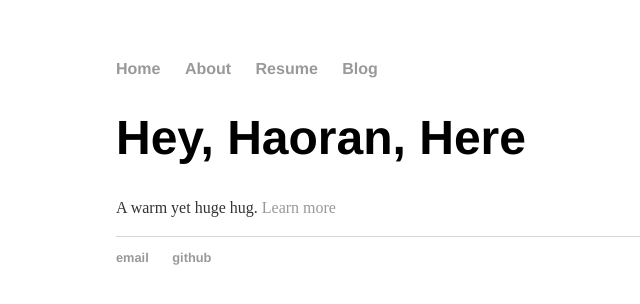
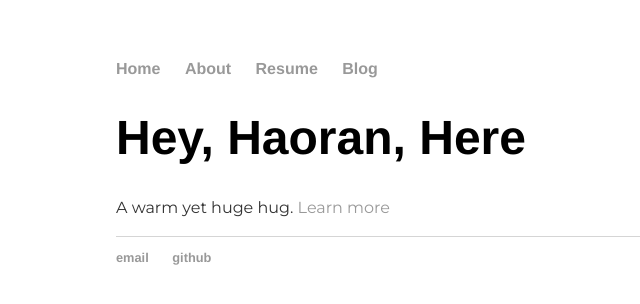
Before and after one commit to zhuwhr/zhuwhr.github.io, a Jekyll site: the page built from index.html, in a window 1280 px wide. Shown: the top 304 px of the page, without its empty margins (76-716 px from the left). Built offline with Jekyll 4.4.1, drawn with Linux system fonts in a browser that asks for light colours.

Commit message:
change fonts

```diff
--- a/css/main.css
+++ b/css/main.css
@@ -1,6 +1,9 @@
+@import url(https://fonts.googleapis.com/css?family=Montserrat);
+
 body {
     margin: 60px auto;
     width: 70%;
+    font-family:'Montserrat',sans-serif;
 }
 nav ul, footer ul {
     font-family:'Helvetica', 'Arial', 'Sans-Serif';
```
